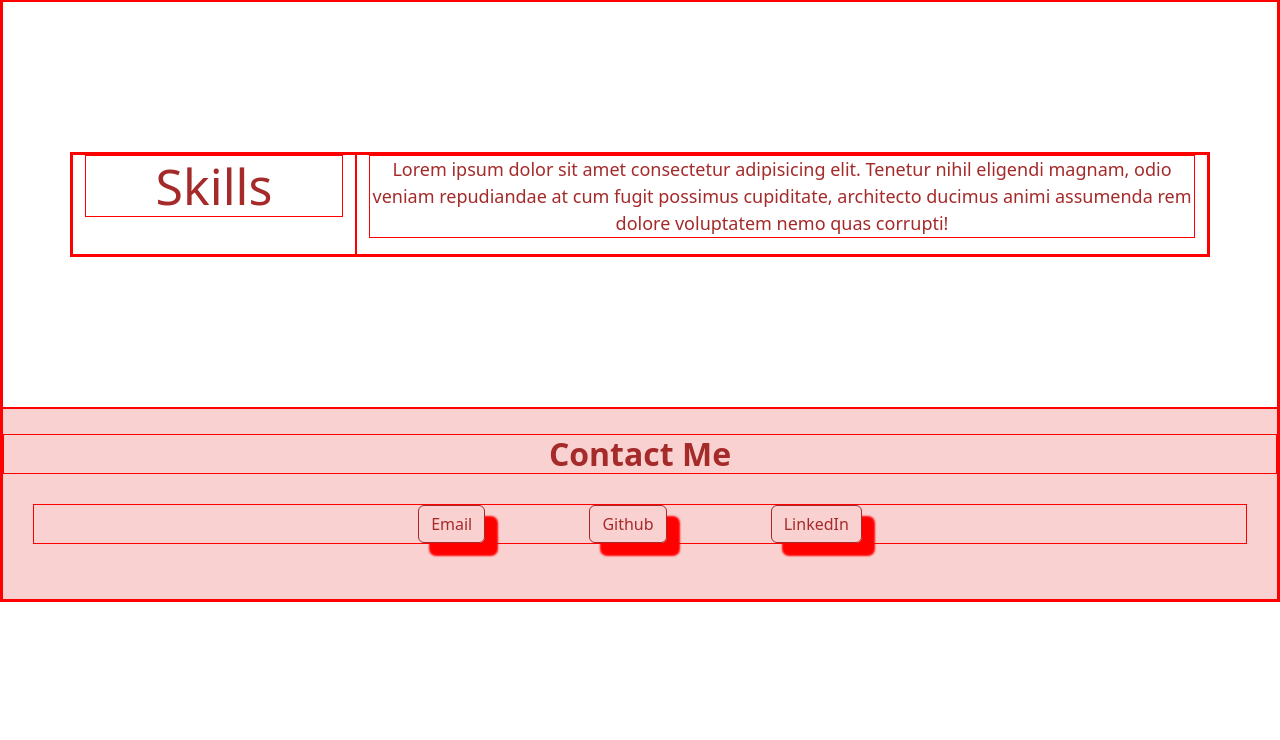
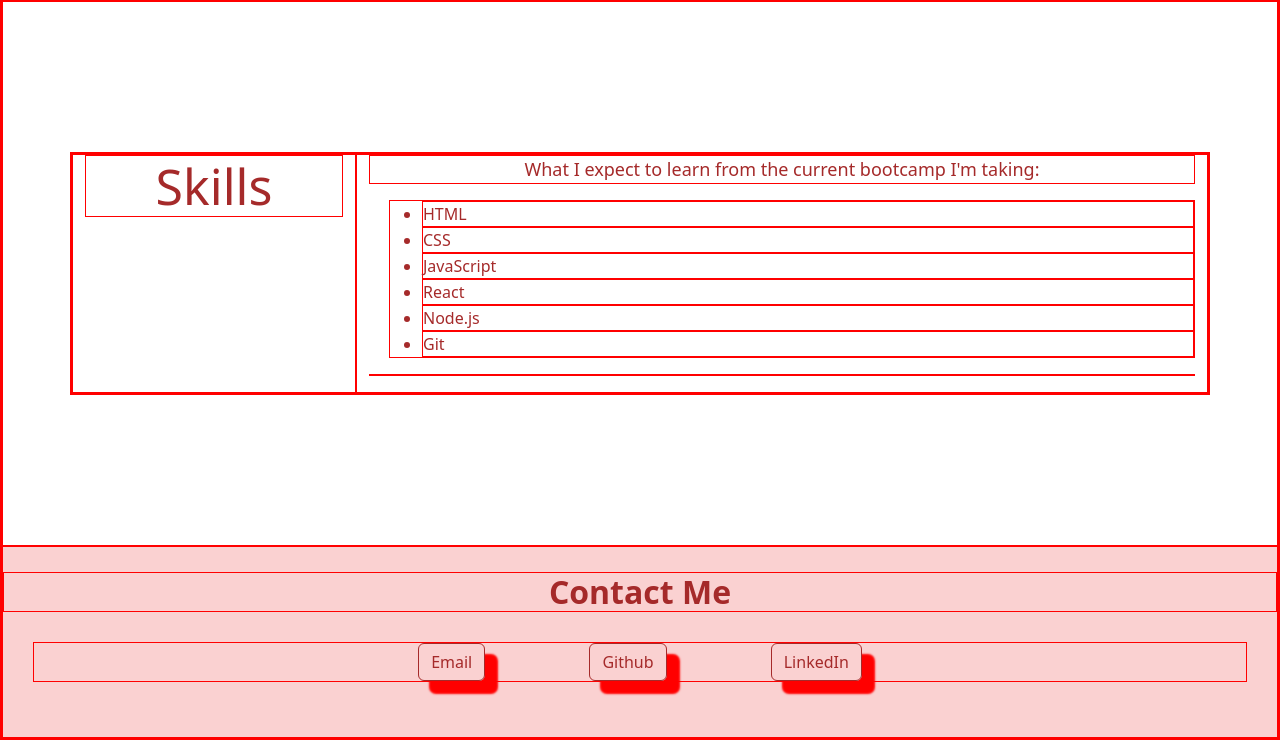
Before and after one commit to yvonne0711/yvonnes-bootstrap-portfolio, a plain HTML site: page index.html in a window 1280 px wide. Shown: the part 1786-2526 px from the top of the page. Before the commit the page ends 2388 px from the top, so only its background shows below. Drawn offline with nearby package versions, Linux system fonts and the light colour scheme.

Commit message:
Skills section complete

```diff
--- a/assets/css/style.css
+++ b/assets/css/style.css
@@ -124,6 +124,12 @@ section.main-content h2 {
     color: brown;
 }
 
+/* skills section */
+.content-section .text-left {
+    margin-left: 20px;
+    text-align: left;
+}
+
 /* .title-section {
     border-right: solid 5px blue;
 } */
@@ -138,17 +144,6 @@ section.main-content h2 {
   } */
 
 
-  section.download .badges .badge-link {
-    margin-bottom: 25px;
-  }
-
-  section.download .badges .badge-link:last-child {
-    margin-bottom: 0;
-  }
-
-  section.download .badges .badge-link img {
-    height: 60px;
-  }
 
 /* footer/contact me section */
 footer {
--- a/index.html
+++ b/index.html
@@ -83,7 +83,16 @@
             <h2 class="section-heading">Skills</h2>
           </div>
           <div class=" col-sm-12 col-md-7 col-lg-8 col-xl-9 content-section">
-            <p>Lorem ipsum dolor sit amet consectetur adipisicing elit. Tenetur nihil eligendi magnam, odio veniam repudiandae at cum fugit possimus cupiditate, architecto ducimus animi assumenda rem dolore voluptatem nemo quas corrupti!</p>
+            <p>What I expect to learn from the current bootcamp I'm taking:
+            <ul class="text-left">
+              <li>HTML</li>
+              <li>CSS</li>
+              <li>JavaScript</li>
+              <li>React</li>
+              <li>Node.js</li>
+              <li>Git</li>
+            </ul>
+            </p>
           </div>
         </div>
       </div>
```
